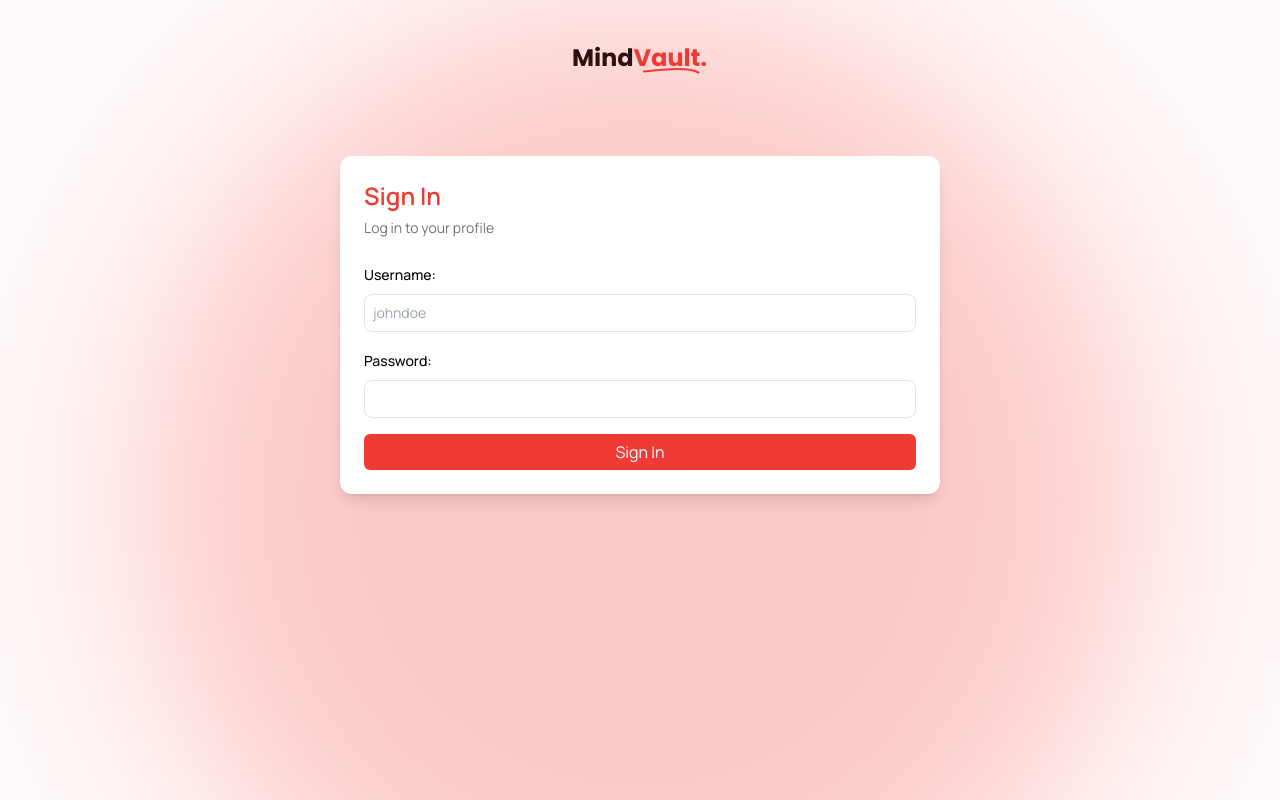
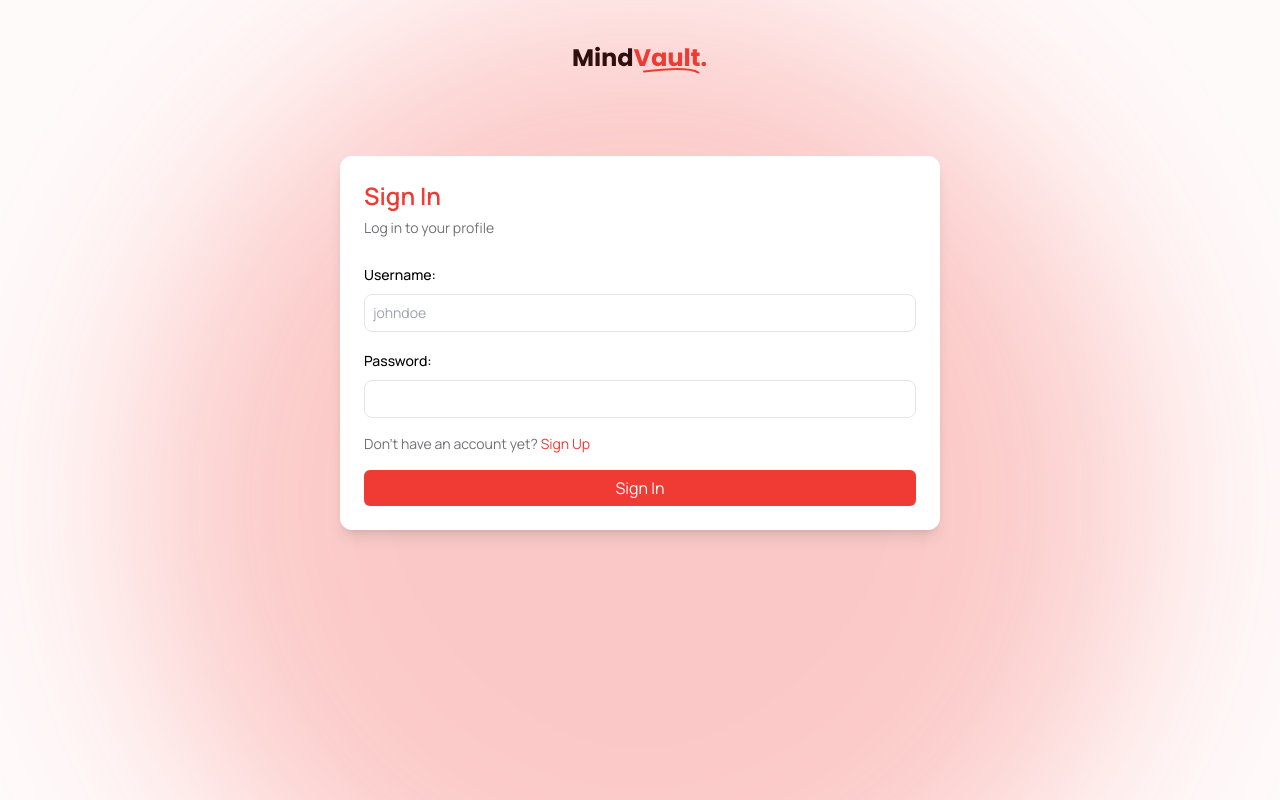
Before and after one commit to aaronwrites/bookmarkManager, a React (Vite) app in the folder bookmarkManager-fe/: page /auth/signin in a window 1280 px wide. Built offline with nearby package versions, Linux system fonts and the light colour scheme.

Commit message:
Added links between auth pages

```diff
--- a/bookmarkManager-fe/src/pages/SignIn.tsx
+++ b/bookmarkManager-fe/src/pages/SignIn.tsx
@@ -5,7 +5,7 @@ import axios from "axios"
 import { Loader2 } from "lucide-react"
 import toast from "react-hot-toast"
 import { useNavigate } from "react-router-dom"
-
+import { Link } from "react-router-dom"
 const SignIn = () => {
   const navigate = useNavigate();
   const [formData, setFormData] = useState({
@@ -87,6 +87,10 @@ const SignIn = () => {
             <Input type="password" value={formData.password} onChange={handleChange} id="password"/>
             {errors.password && <span className="text-red-500 text-sm">{errors.password}</span>}
           </div>
+          <div className="text-sm">
+            <span className="text-muted">Don't have an account yet? </span>
+            <Link to={"/auth/signup"} className="text-primary hover:underline">Sign Up</Link>
+          </div>
           <div>
             <Button variant={"primary"} className="w-full" disabled={Object.values(errors).some(error => error) || loading}>
               {loading ?
--- a/bookmarkManager-fe/src/pages/SignUp.tsx
+++ b/bookmarkManager-fe/src/pages/SignUp.tsx
@@ -4,7 +4,7 @@ import { Input } from "../components/ui/Input"
 import axios from "axios"
 import { Loader2 } from "lucide-react"
 import toast from "react-hot-toast"
-import { useNavigate } from "react-router-dom"
+import { Link, useNavigate } from "react-router-dom"
 
 const SignUp = () => {
   const navigate = useNavigate();
@@ -100,6 +100,10 @@ const SignUp = () => {
             <Input type="password" value={formData.confirmPassword} onChange={handleChange} id="confirmPassword"/>
             {errors.confirmPassword && <span className="text-red-500 text-sm">{errors.confirmPassword}</span>}
           </div>
+          <div className="text-sm">
+            <span className="text-muted">Already have an account? </span>
+            <Link to={"/auth/signin"} className="text-primary hover:underline">Sign In</Link>
+          </div>
           <div>
             <Button variant={"primary"} className="w-full" disabled={Object.values(errors).some(error => error) || loading}>
               {loading ?
```
